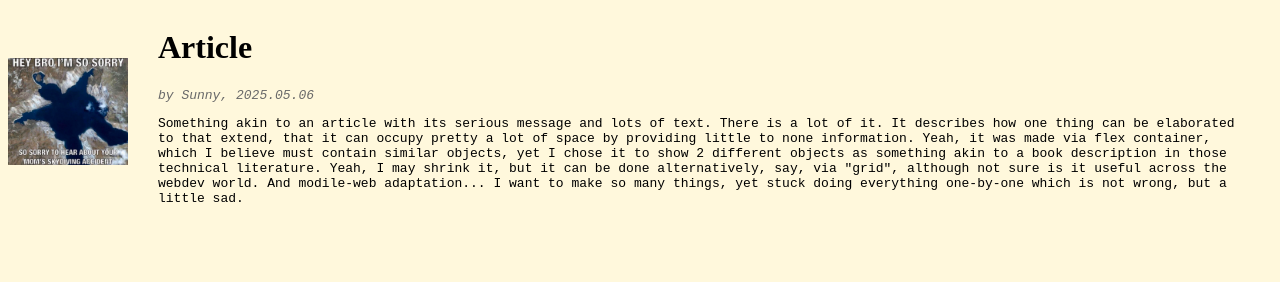
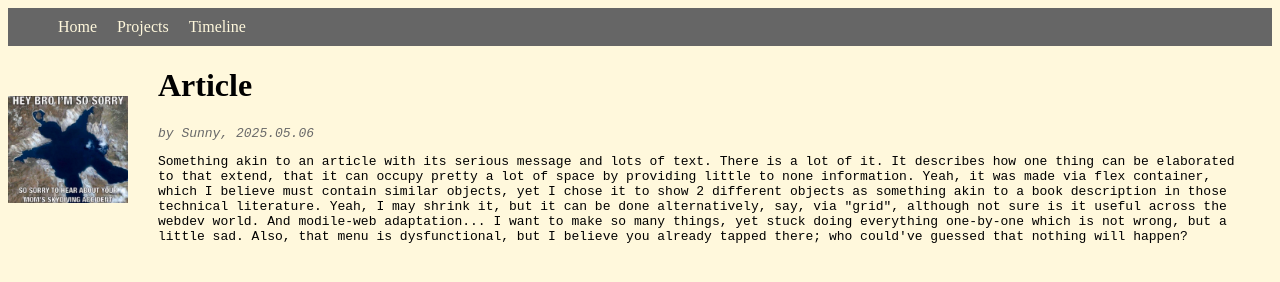
Before and after one commit to sunnyseverins/test-page, a plain HTML site: page playground.html in a window 1280 px wide. Drawn offline with Linux system fonts and the light colour scheme.

Commit message:
add: icons, menu, readme link

```diff
--- a/pg-main.css
+++ b/pg-main.css
@@ -17,3 +17,22 @@ img {
   text-align: left;
   margin-right: 30px;
 }
+.menu {
+  list-style-type: none;
+  margin: 0;
+  overflow: hidden;
+  color: cornsilk;
+  background-color: #666666;
+}
+li {
+  float: left;
+}
+li a {
+  display: block;
+  text-align: center;
+  padding: 10px;
+  text-decoration: none;
+}
+li a:hover {
+  background-color: #444444;
+}
--- a/playground.html
+++ b/playground.html
@@ -3,7 +3,8 @@
 <head>
     <meta charset="UTF-8">
     <meta name="viewport" content="width=device-width, initial-scale=1.0">
-    <title>Meme Page</title>
+    <title>Playground</title>
+    <link rel="icon" type="image/x-icon" href="pg.ico">
     <link rel="stylesheet" href="pg-main.css">
     <style>
         #joke-img {
@@ -12,6 +13,13 @@
     </style>
 </head>
 <body>
+    <div>
+        <ul class="menu">
+            <li><a>Home</a></li>
+            <li><a>Projects</a></li>
+            <li><a>Timeline</a></li>
+        </ul>
+    </div>
     <div class="grid">
         <div>
             <img id="load-anim" src="HGJKFjgnbkjdfb.gif" width="10%" max-width="10" alt="rat-spinning.gif, very hilarious">
@@ -22,7 +30,7 @@
             <h1>Article</h1>
             <p style="color: dimgrey; font-style: italic;">by Sunny, 2025.05.06</p>
             <p>
-            Something akin to an article with its serious message and lots of text. There is a lot of it. It describes how one thing can be elaborated to that extend, that it can occupy pretty a lot of space by providing little to none information. Yeah, it was made via flex container, which I believe must contain similar objects, yet I chose it to show 2 different objects as something akin to a book description in those technical literature. Yeah, I may shrink it, but it can be done alternatively, say, via "grid", although not sure is it useful across the webdev world. And modile-web adaptation... I want to make so many things, yet stuck doing everything one-by-one which is not wrong, but a little sad.
+            Something akin to an article with its serious message and lots of text. There is a lot of it. It describes how one thing can be elaborated to that extend, that it can occupy pretty a lot of space by providing little to none information. Yeah, it was made via flex container, which I believe must contain similar objects, yet I chose it to show 2 different objects as something akin to a book description in those technical literature. Yeah, I may shrink it, but it can be done alternatively, say, via "grid", although not sure is it useful across the webdev world. And modile-web adaptation... I want to make so many things, yet stuck doing everything one-by-one which is not wrong, but a little sad. Also, that menu is dysfunctional, but I believe you already tapped there; who could've guessed that nothing will happen?
             </p>
         </div>
 
```
Also changed, not shown: index.html (+2 -1 lines), cv.ico (added), pg.ico (added), 2 other files.
